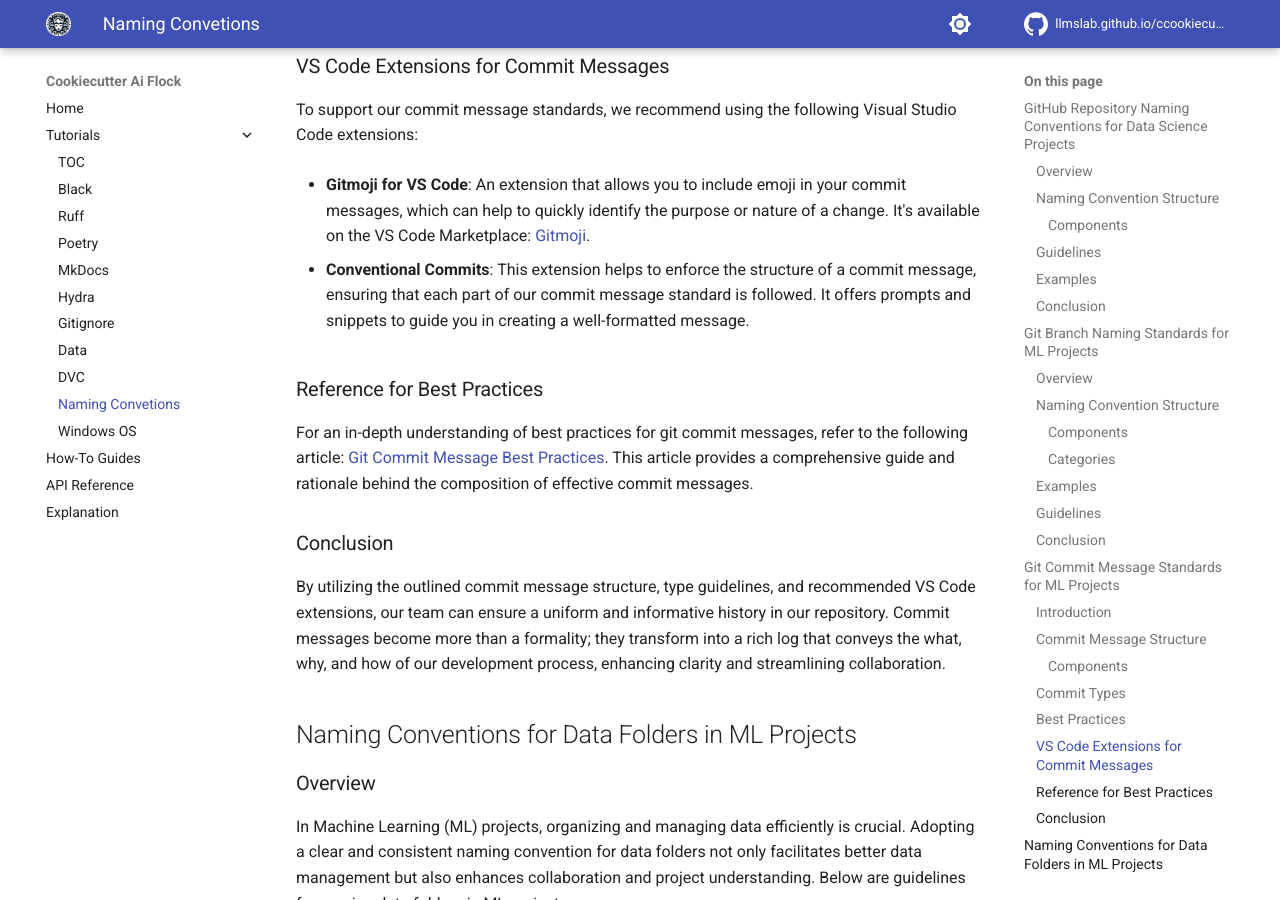
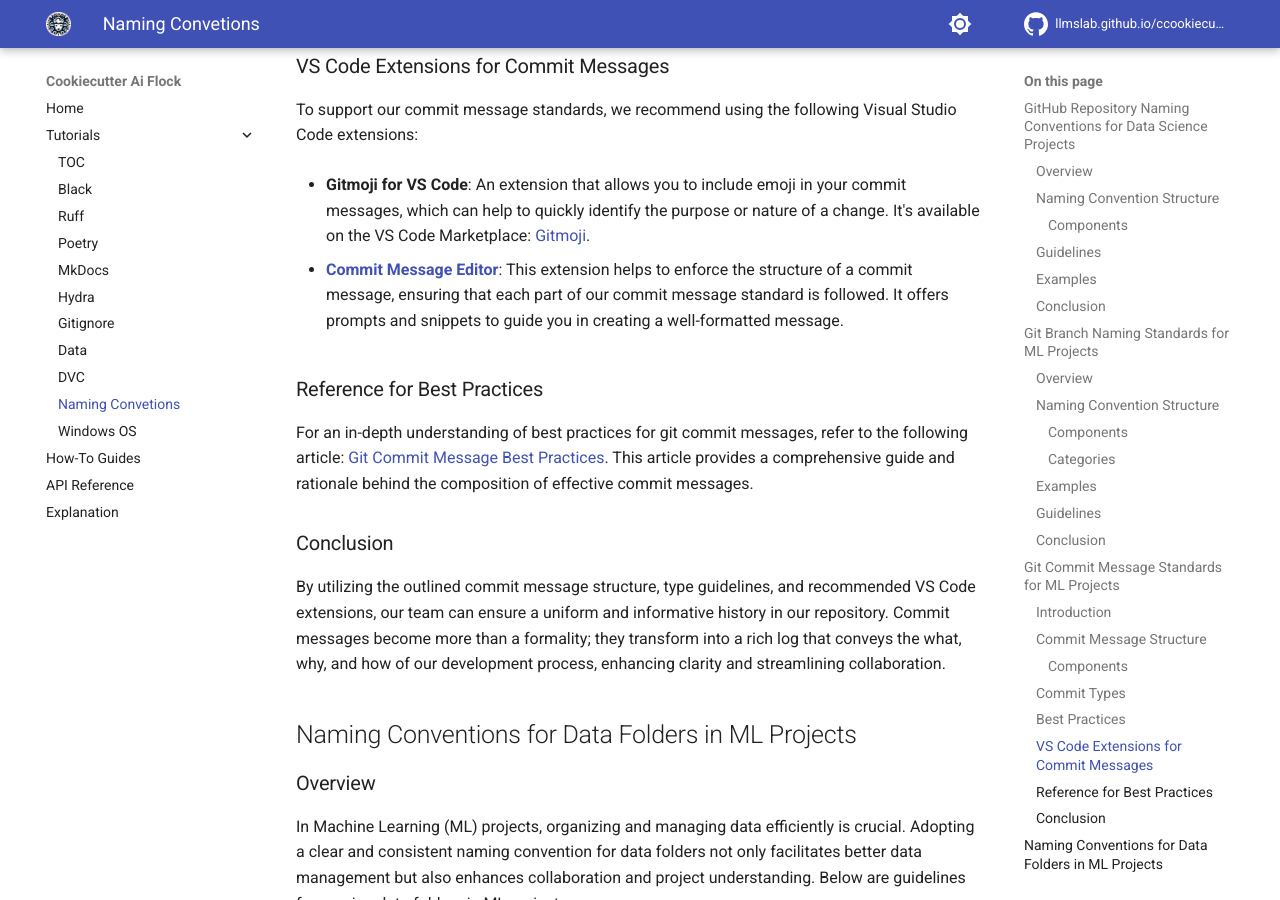
Before and after one commit to LLMsLab/cookiecutter-ai-flock, an MkDocs documentation site: the page built from docs/tutorials/naming-conventions.md, in a window 1280 px wide and 900 px high, scrolled down 6190 px. Built offline with MkDocs 1.6.1 and Material for MkDocs 9.7.7, drawn with Linux system fonts in a browser that asks for light colours; comment, search, counter and statistics services are not loaded.

Commit message:
Minor update in document

```diff
--- a/docs/tutorials/naming-conventions.md
+++ b/docs/tutorials/naming-conventions.md
@@ -281,10 +281,12 @@ following Visual Studio Code extensions:
   Marketplace:
   [Gitmoji](https://marketplace.visualstudio.com/items?itemName=seatonjiang.gitmoji-vscode).
 
-- **Conventional Commits**: This extension helps to enforce the
-  structure of a commit message, ensuring that each part of our commit
-  message standard is followed. It offers prompts and snippets to guide
-  you in creating a well-formatted message.
+- **[Commit Message
+  Editor](https://marketplace.visualstudio.com/items?itemName=adam-bender.commit-message-editor)**:
+  This extension helps to enforce the structure of a commit message,
+  ensuring that each part of our commit message standard is followed. It
+  offers prompts and snippets to guide you in creating a well-formatted
+  message.
 
 ### Reference for Best Practices
 
```
